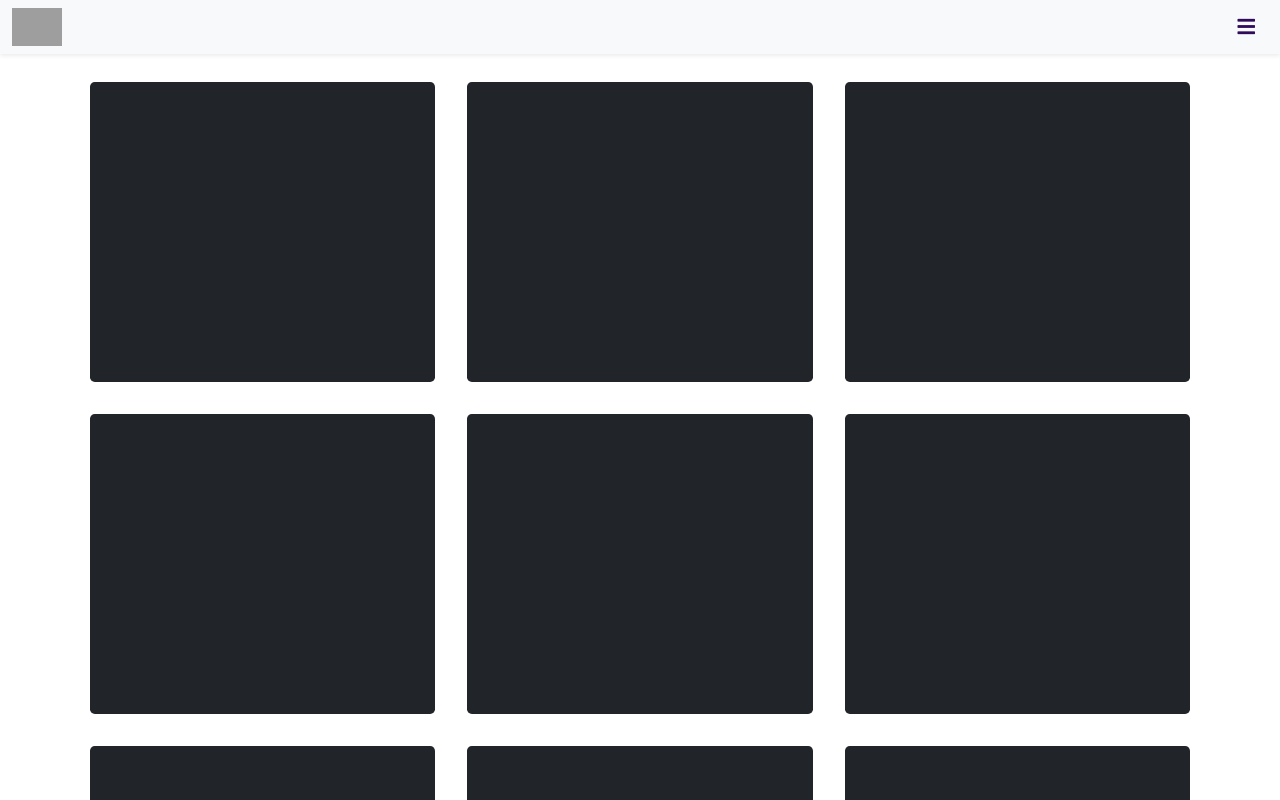
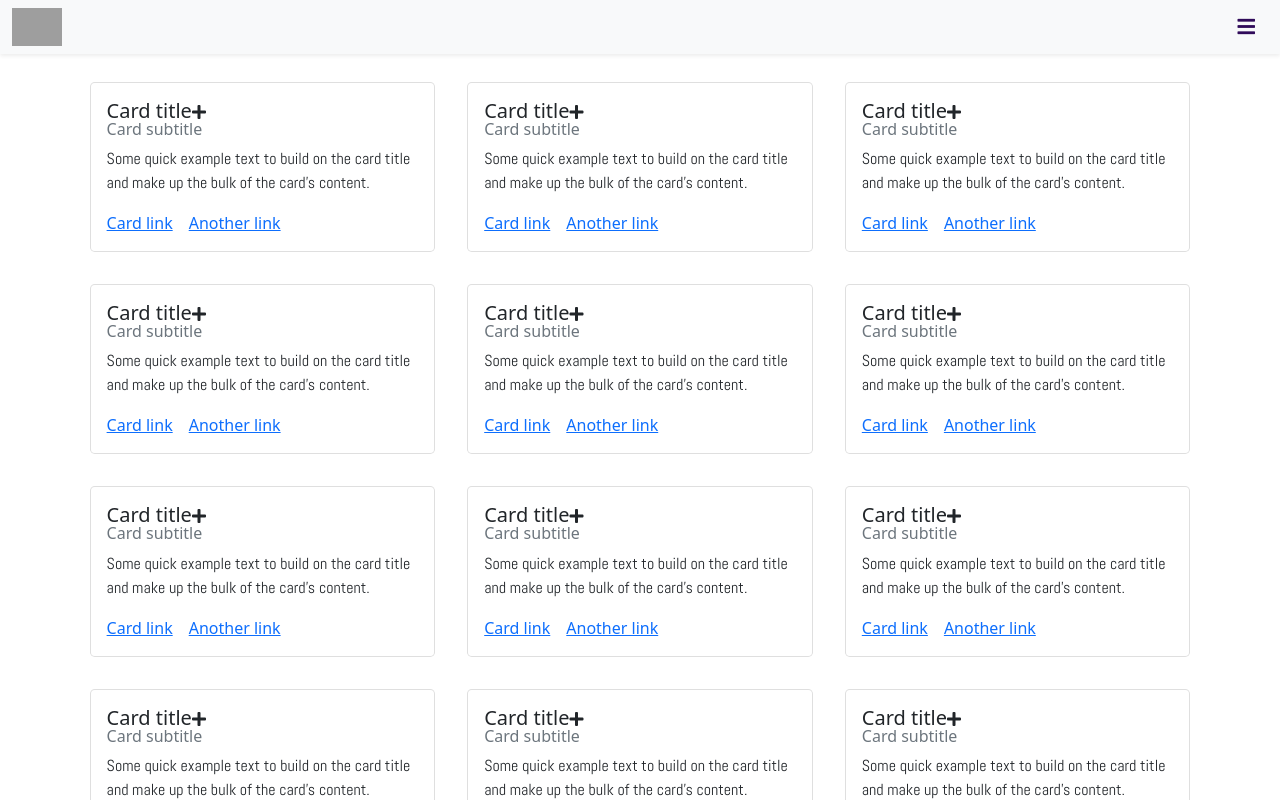
Before and after one commit to MaxBlam/peaceofmind, a Vue app in the folder client/: page / in a window 1280 px wide. Shown: the top 800 px of the page. Built offline with nearby package versions, Linux system fonts and the light colour scheme; grey boxes are pictures that could not be loaded.

Commit message:
Home Update

```diff
--- a/client/src/components/Folder.vue
+++ b/client/src/components/Folder.vue
@@ -1,11 +1,22 @@
 <template>
-    <div style="height:300px;width:27vw" class="bg-dark m-3 rounded-3">
-
+  <div class="card m-3 rounded-3" style="width: 27vw">
+    <div class="card-body">
+      <div>
+        <!-- Folder -->
+        <h5 class="ms-auto card-title d-inline">Card title</h5>
+        <i class=" fas fa-plus"></i>
+      </div>
+      <h6 class="card-subtitle mb-2 text-muted">Card subtitle</h6>
+      <p class="card-text">
+        Some quick example text to build on the card title and make up the bulk
+        of the card's content.
+      </p>
+      <a href="#" class="card-link">Card link</a>
+      <a href="#" class="card-link">Another link</a>
     </div>
+  </div>
 </template>
 
 <script>
-    export default {
-
-    }
+export default {};
 </script>
--- a/client/src/views/Home.vue
+++ b/client/src/views/Home.vue
@@ -27,12 +27,12 @@
   },
   data: () => {
     return {
-      folders: 12,
+      folders: 13,
     };
   },
   computed: {
     spacer: function () {
-      return Number.parseInt(this.folders / 3);
+      return Number.parseInt(this.folders % 3+2);
     },
   },
 };
```
